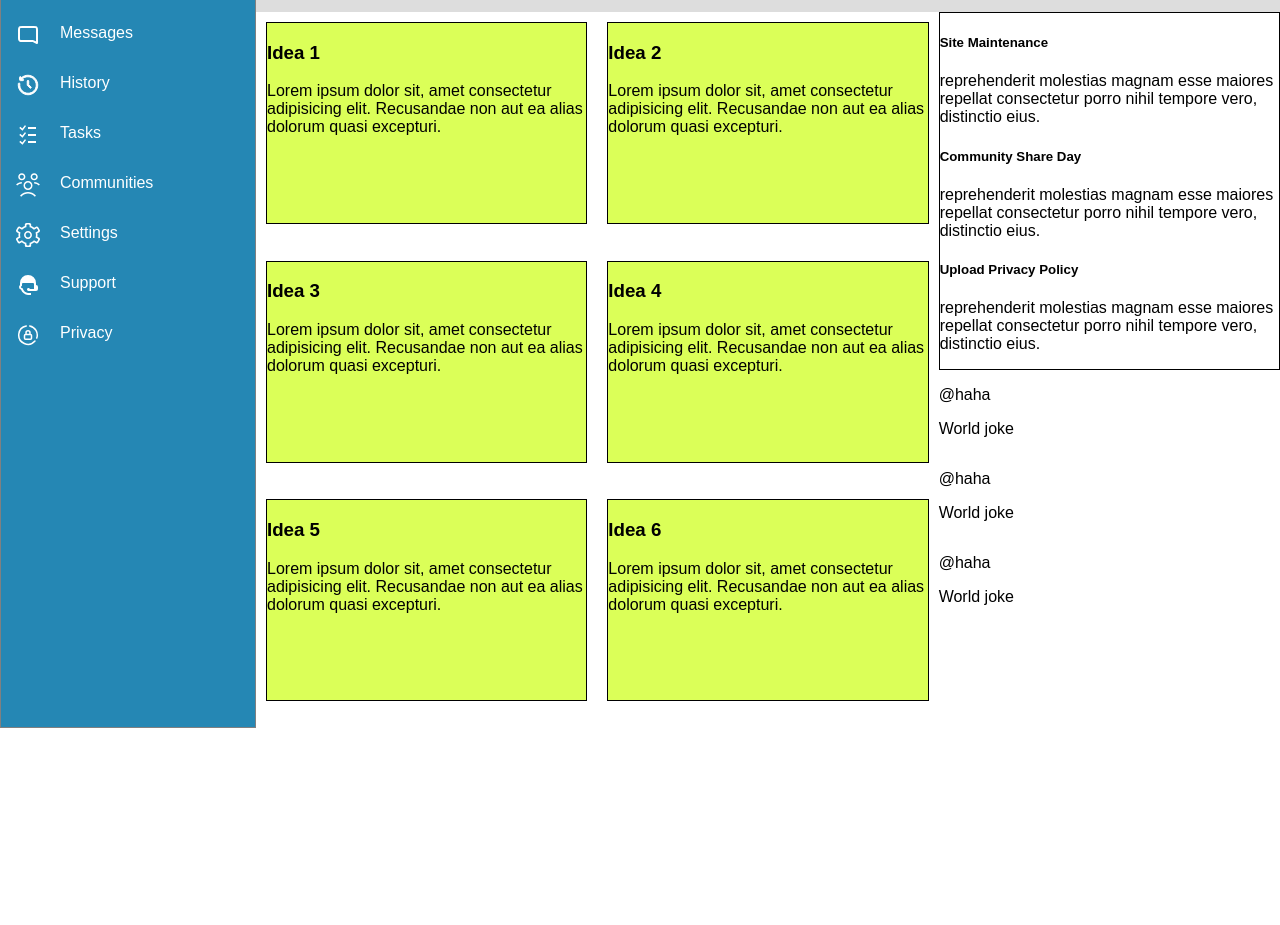
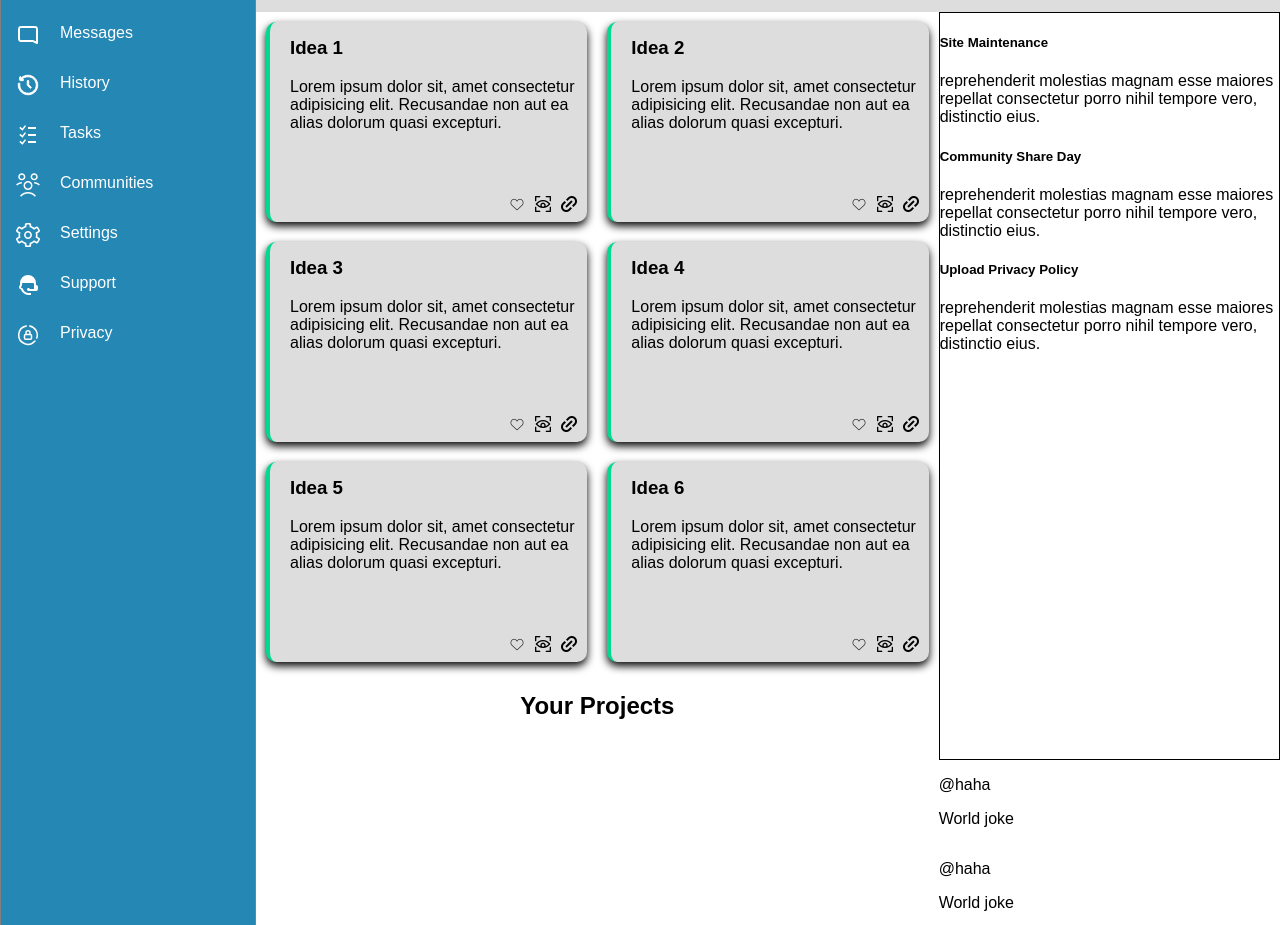
Before and after one commit to Mudok-Pro/dashboard-project, a plain HTML site: page index.html in a window 1280 px wide. Shown: the part 238-1163 px from the top of the page. Before the commit the page ends 966 px from the top, so only its background shows below. Drawn offline with Linux system fonts and the light colour scheme.

Commit message:
changed the cards style added a favorite ,read, share icons

```diff
--- a/index.html
+++ b/index.html
@@ -102,33 +102,67 @@
   </div>
 </div>
   <div class="main-content">
+    <div class="projects-wrapper">
+    <div class="projects-header">
+      <h2>Your Projects</h2>
+  </div>
     <div class="projects-container">
 
       <div class="card 1">
         <h3>Idea 1</h3>
         <p>Lorem ipsum dolor sit, amet consectetur adipisicing elit. Recusandae non aut ea alias dolorum quasi excepturi. </p>
+        <div class="icons">
+          <img src="style/favorite.png" alt="Favorite" class="icon">
+          <img src="style/scan-svgrepo-com.png" alt="Read" class="icon">
+          <img src="style/link-svgrepo-com.png" alt="Share" class="icon">
+      </div>
       </div>
       <div class="card 2">
         <h3>Idea 2</h3>
         <p>Lorem ipsum dolor sit, amet consectetur adipisicing elit. Recusandae non aut ea alias dolorum quasi excepturi. </p>
+        <div class="icons">
+          <img src="style/favorite.png" alt="Favorite" class="icon">
+          <img src="style/scan-svgrepo-com.png" alt="Read" class="icon">
+          <img src="style/link-svgrepo-com.png" alt="Share" class="icon">
+      </div>
       </div>
       <div class="card 3">
         <h3>Idea 3</h3>
         <p>Lorem ipsum dolor sit, amet consectetur adipisicing elit. Recusandae non aut ea alias dolorum quasi excepturi. </p>
+        <div class="icons">
+          <img src="style/favorite.png" alt="Favorite" class="icon">
+          <img src="style/scan-svgrepo-com.png" alt="Read" class="icon">
+          <img src="style/link-svgrepo-com.png" alt="Share" class="icon">
+      </div>
       </div>
       <div class="card 4">
         <h3>Idea 4</h3>
         <p>Lorem ipsum dolor sit, amet consectetur adipisicing elit. Recusandae non aut ea alias dolorum quasi excepturi. </p>
+        <div class="icons">
+          <img src="style/favorite.png" alt="Favorite" class="icon">
+          <img src="style/scan-svgrepo-com.png" alt="Read" class="icon">
+          <img src="style/link-svgrepo-com.png" alt="Share" class="icon">
+      </div>
       </div>
       <div class="card 5">
         <h3>Idea 5</h3>
         <p>Lorem ipsum dolor sit, amet consectetur adipisicing elit. Recusandae non aut ea alias dolorum quasi excepturi. </p>
+        <div class="icons">
+          <img src="style/favorite.png" alt="Favorite" class="icon">
+          <img src="style/scan-svgrepo-com.png" alt="Read" class="icon">
+          <img src="style/link-svgrepo-com.png" alt="Share" class="icon">
+      </div>
       </div>
       <div class="card 6">
         <h3>Idea 6</h3>
         <p>Lorem ipsum dolor sit, amet consectetur adipisicing elit. Recusandae non aut ea alias dolorum quasi excepturi. </p>
+        <div class="icons">
+          <img src="style/favorite.png" alt="Favorite" class="icon">
+          <img src="style/scan-svgrepo-com.png" alt="Read" class="icon">
+          <img src="style/link-svgrepo-com.png" alt="Share" class="icon">
       </div>
-
+      </div>
+   </div>
 
     </div>
     <div class="annoncements">
--- a/styles.css
+++ b/styles.css
@@ -59,6 +59,7 @@ grid-column: 1/2;
 grid-row:1/3;
 display:grid;
 grid-template-columns: 1fr 1fr;
+
 }
 
 .annoncements{
@@ -72,13 +73,35 @@ grid-template-columns: 1fr 1fr;
 }
 .card{
   width:auto;
-  border : 1px solid black;
-  background-color:rgb(219, 255, 88);
+  position: relative;
+  background-color:#ddd;
   height:200px;
-  margin:20px;
+  border-left: 4px solid rgb(0, 218, 145);
   margin:10px;
+  border-radius: 10px;
+  box-shadow: 0 4px 8px rgba(0, 0, 0);
+}
 
+.card h3 {
+  margin-top: 15px;
+  margin-left: 20px;
 }
+.card p{
+  margin-left:20px;
+}
+.icons {
+  position: absolute;
+  bottom: 10px;
+  right: 10px;
+  display: flex;
+  gap: 10px;
+}
+
+.icon {
+  width: 16px;
+  height: 16px;
+}
+
 .my-home-icon {
   margin-top: 15px;
   margin-right:20px;
@@ -215,3 +238,17 @@ button{
   font-weight: bold;
   font-size:1.5rem;
 }
+.projects-header h2 {
+  font-size: 24px;
+  text-align: center;
+  margin-bottom: 20px;
+
+}
+.projects-header{
+  text-align: center;
+  margin-bottom: 20px;
+}
+.projects-wrapper {
+  display: grid;
+  grid-template-rows: auto 1fr; /* Header then container */
+}
```
Also changed, not shown: style/favorite.png (added), style/link-svgrepo-com.png (added), style/scan-svgrepo-com.png (added).
